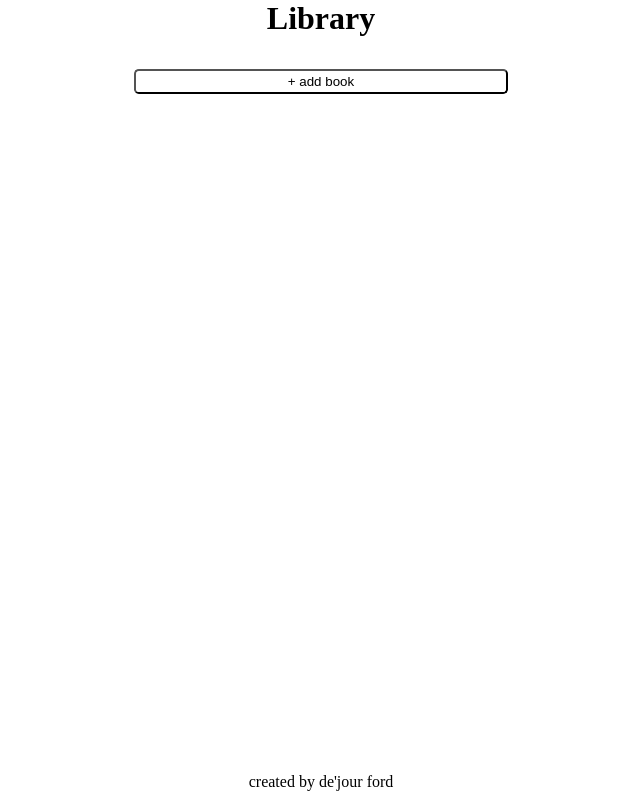
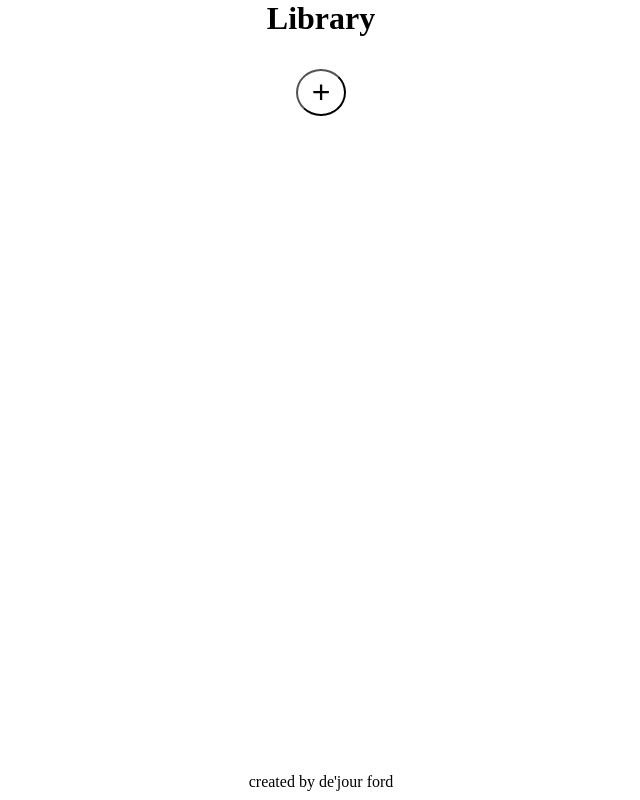
Before and after one commit to dejourford/library, a plain HTML site: page index.html in a window 1280 px wide. Shown: the whole page, without its empty margins (319-959 px from the left). Drawn offline with Linux system fonts and the light colour scheme.

Commit message:
update button width

```diff
--- a/index.html
+++ b/index.html
@@ -19,7 +19,7 @@
         </section>
 
         <!-- Button to add book -->
-        <button class="form-button" id="addBookButton">+ add book</button>
+        <button class="form-button" id="addBookButton">+</button>
     </main>
 
     <!-- Footer -->
--- a/style.css
+++ b/style.css
@@ -83,9 +83,10 @@ form input {
 
 /* Add Book Button */
 #addBookButton {
-    width: 30%;
+    width: 50px;
     background: none;
-    border-radius: 0.3rem;
+    border-radius: 50%;
+    font-size: 2rem;
 }
 
 #addBookButton.hidden  {
```
